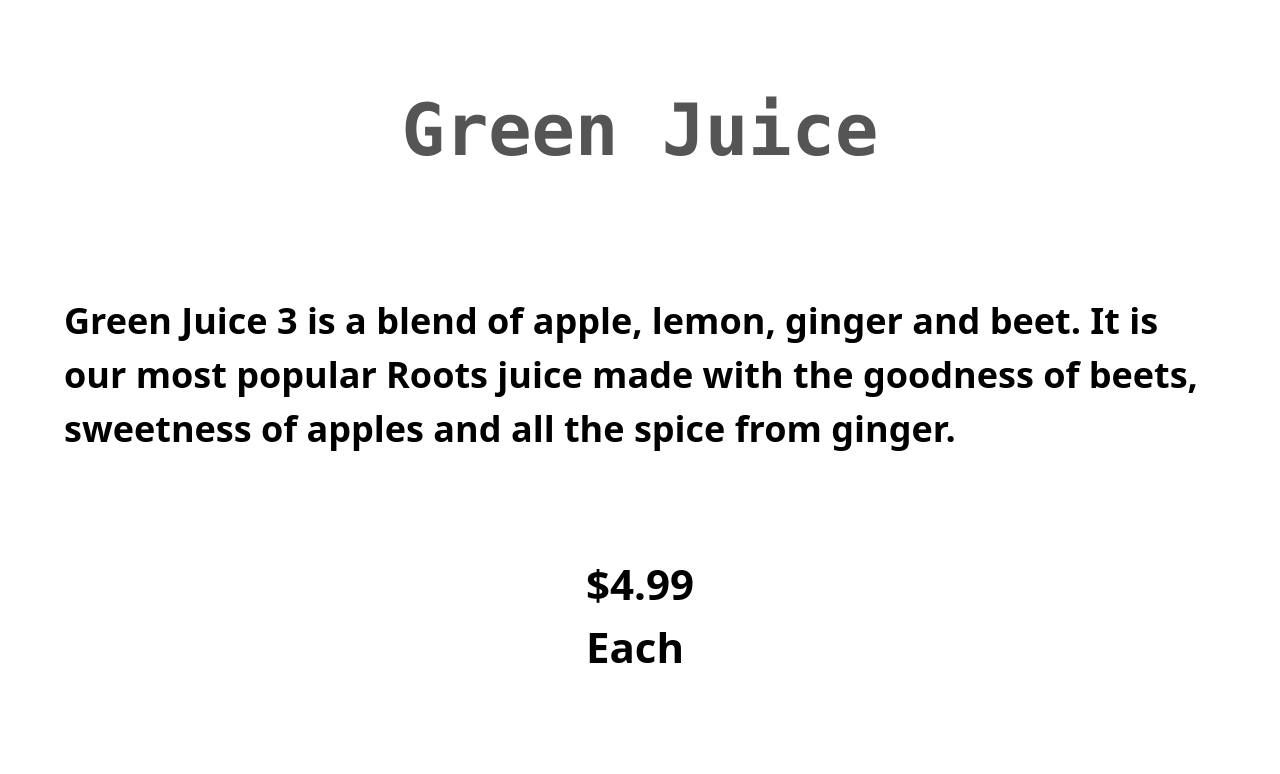
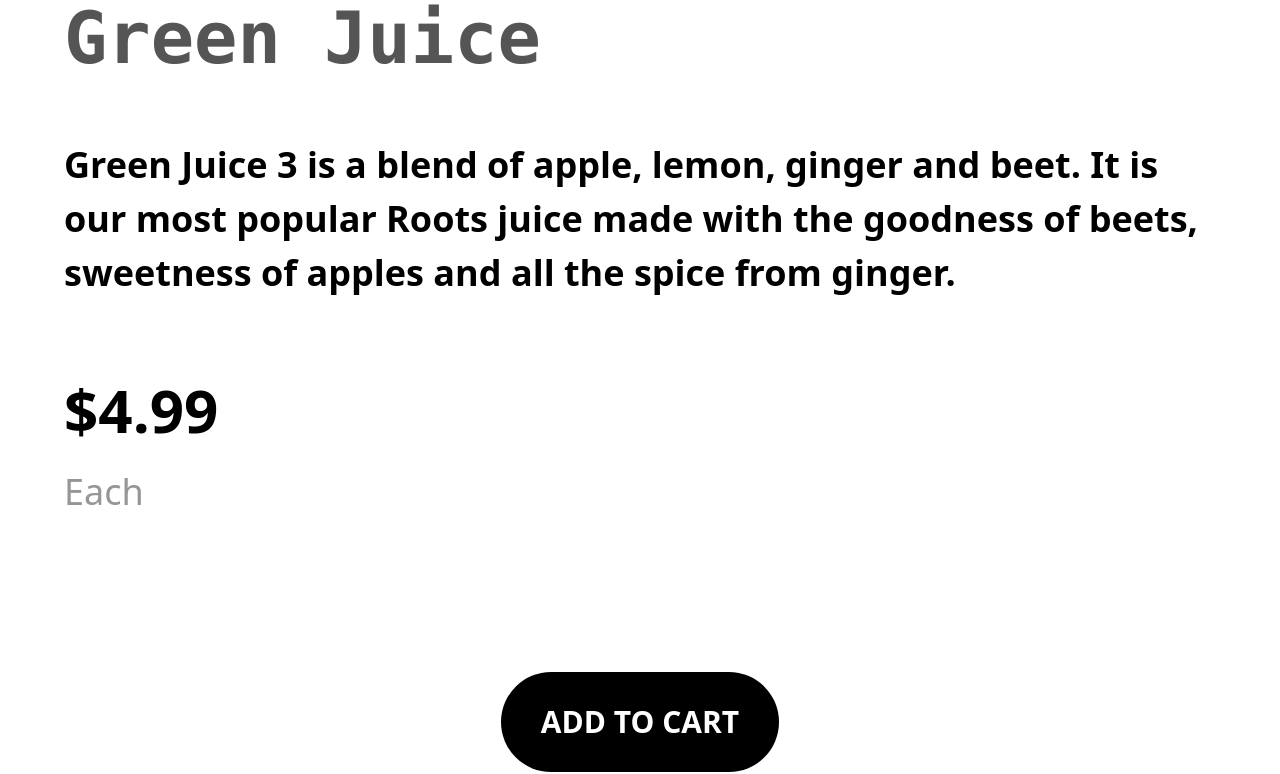
Before and after one commit to Ambiogu22/healthy-juices, a React (Create React App) app: page /shop/items in a window 1280 px wide. Shown: the part 992-1766 px from the top of the page. Built offline with nearby package versions, Linux system fonts and the light colour scheme.

Commit message:
V0.16 - /shop/items Finished

```diff
--- a/src/Components/Items/Items.js
+++ b/src/Components/Items/Items.js
@@ -1,23 +1,70 @@
 import react from "react";
+import { useContext } from "react";
+import { CartContext } from "../Shop/ShopContext";
+import { FontAwesomeIcon } from '@fortawesome/react-fontawesome'
+import { faAppleWhole, faSeedling } from '@fortawesome/free-solid-svg-icons'
+import { Link } from "react-router-dom";
 
 const Items = (props) => {
 
+    const cart = useContext(CartContext);
+
     return (
-        <>
-            <div>
-                <div className="flex flex-col items-center gap-24 mb-32 relative">
-                    <img src={props.image} className="mt-32 w-[450px]" alt={props.imgAlt}/>
-                    <div className="flex flex-col gap-32">
-                        <h2 className="text-7xl font-semibold text-[#555555] font-mono text-center">{props.juiceName}</h2>
+        <div className="mb-44">
+            <div className="flex flex-col items-center gap-40 mb-48">
+                <img src={props.image} className="mt-32 w-[450px]" alt={props.imgAlt}/>
+                <div className="flex flex-col items-start gap-20 relative">
+                    <div className="flex flex-col gap-16">
+                        <h2 className="text-7xl font-semibold text-[#555555] font-mono">{props.juiceName}</h2>
                         <p className="text-[36px] items-start font-semibold">{props.juiceDescription}</p>
                     </div>
-                    <div className="flex flex-col justify-center">
-                        <h2 className="text-[42px] font-semibold">${props.price}</h2>
-                        <h2 className="text-[42px] font-semibold">Each</h2>
+                    <div className="flex flex-col gap-8">
+                        <h2 className="text-6xl font-semibold">${props.price}</h2>
+                        <h2 className="text-4xl text-[#969696]">Each</h2>
                     </div>
+
+                </div>
+                <div className="flex justify-center items-center">
+                        <button className="text-3xl font-semibold py-8 px-10 bg-[#000] text-[#FFF] rounded-full" onClick={()=> {cart.addItem(props.id)}}>ADD TO CART</button>
                 </div>
             </div>
-        </>
+            <div className="mb-32">
+                <div className="flex flex-col gap-20">
+                        <h2 className="text-5xl font-semibold">Benefits</h2>
+                        <div className="flex gap-12">
+                            <FontAwesomeIcon icon={faAppleWhole} className="text-[90px]" />
+                            <p className="text-[40px] font-semibold">
+                                Balanced Greens - A balance of fruit & vegetables, enjoy the benefits of adding an easy-to-drink, refreshing green juice to your day.
+                            </p>
+                        </div>
+                        <div className="flex gap-12">
+                        <FontAwesomeIcon icon={faSeedling} className="text-[80px]" />
+                            <p className="text-[40px] font-semibold">
+                                5 A Day - Help yourself get your some of your 5 daily fruits & vegetables into your day, especially if you're not fond of eating them!
+                            </p>
+                        </div>
+                </div>
+                <div className="border-[1px] border-[#A9A9A9] my-16"/>
+                <div className="flex flex-col gap-20">
+                        <h2 className="text-5xl font-semibold">Ingredients</h2>
+                        <div className="flex gap-12">
+                            <p className="text-[40px] font-semibold">
+                            Apple Juice, Cucumber Juice, Celery Juice, Lemon Juice, Spinach Juice, Kale Juice, Parsley.
+                            </p>
+                        </div>
+                </div>
+                <div className="border-[1px] border-[#A9A9A9] my-16"/>
+                <div className="flex flex-col justify-center items-center gap-20">
+                    <p className="text-6xl font-semibold">
+                    Made with apple, cucumber, celery, lemon, spinach, kale & parsley.
+                    </p>
+                    <img src="https://pressed-product-images.s3.us-west-1.amazonaws.com/flavor_profile_images/PDPIngredients1440x1440-Greens-2.png" alt="Greens" />
+                </div>
+            </div>
+            <div className="flex justify-center items-center">
+                    <Link to="/shop"><button className="text-3xl font-semibold py-8 px-10 bg-[#000] text-[#FFF] rounded-full" onClick={()=> {cart.addItem(props.id)}}>SHOP MORE ITEMS</button></Link>
+            </div>
+        </div>
     )
 }
 
--- a/src/Components/Items/ShopItems.js
+++ b/src/Components/Items/ShopItems.js
@@ -4,8 +4,7 @@
 const ShopItems = () => {
     return (
         <>
-            <div className="flex flex-col mx-16">
-                <h2 className="mt-32 pb-32 text-6xl font-semibold flex items-center justify-center">Healthy Juices</h2>
+            <div className="flex flex-col mx-16 mt-40">
                 <div className="flex flex-wrap gap-16 justify-center items-center">
                         <Items
                             juiceName="Green Juice"
@@ -13,6 +12,7 @@
                             image="https://cdn-icons-png.flaticon.com/512/71/71879.png"
                             imgAlt="Green Juice Image"
                             price="4.99"
+                            id="1"
                         />
                 </div>
             </div>
```
Also changed, not shown: src/Components/Todo.txt.
